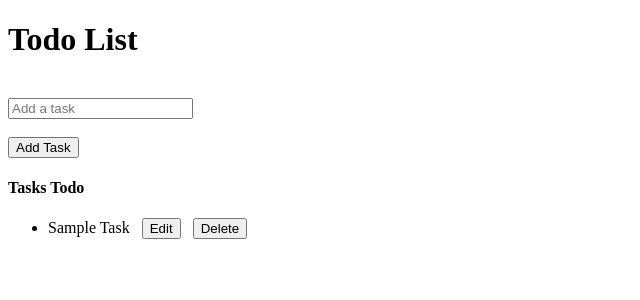
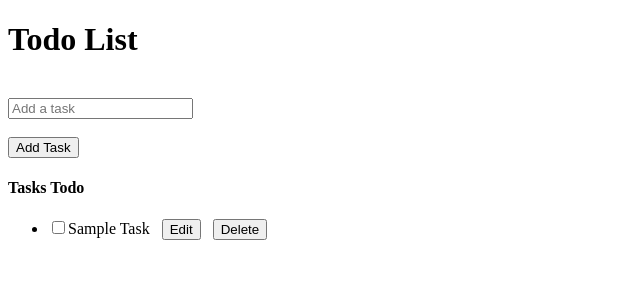
Before and after one commit to soodhardik31-cmyk/react-practice, a React (Vite) app: page / in a window 1280 px wide. Shown: the top 300 px of the page, without its empty margins (0-640 px from the left). Built offline with nearby package versions, Linux system fonts and the light colour scheme.

Commit message:
completed with markcomplete functionality also also with TodoList but not its styling

```diff
--- a/src/TodoList.jsx
+++ b/src/TodoList.jsx
@@ -68,7 +68,12 @@ export default function TodoList() {
             <ul>
                 {todos.map((todo)=>{
                     return(
-                        <li key={todo.id}>
+                        <li key={todo.id} >
+                            <input
+                                type = "checkbox"
+                                checked = {todo.completed}
+                                onChange = {()=> markCompleted(todo.id)}
+                            />
 
                             {/** edit functionality */}
                             {editId === todo.id ? (
@@ -77,7 +82,7 @@ export default function TodoList() {
                                     onChange= {(e) => setEditText(e.target.value)}
                                 />
                             ) : (
-                                <span>{todo.tasks}</span>
+                                <span style={{textDecoration : todo.completed ? "line-through" : "none"}}>{todo.tasks}</span>
                             )}
                             &nbsp;&nbsp;&nbsp;
                             {editId ===  todo.id ? (
```
